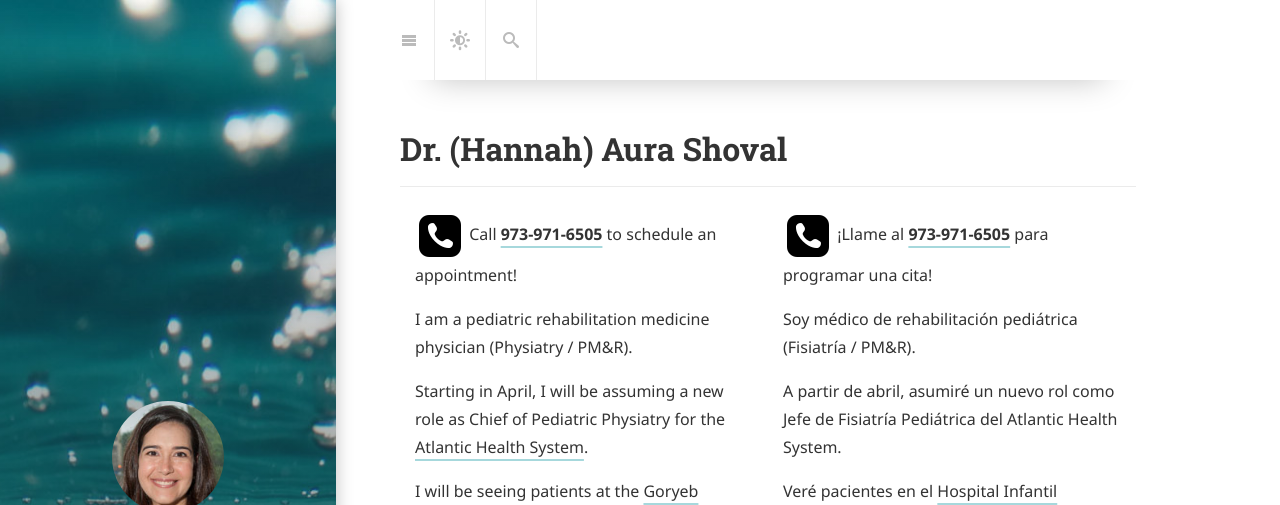
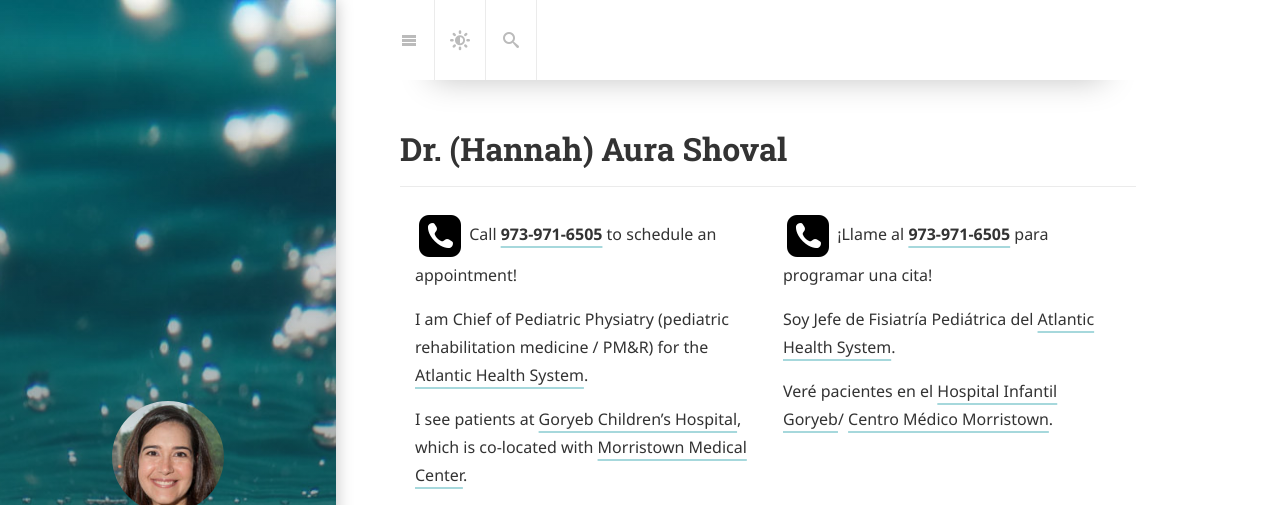
Before and after one commit to physiatry/physiatry.github.io, a Jekyll site: the page built from index.md, in a window 1280 px wide and 1400 px high. Shown: the top 505 px of the window. Built offline with Jekyll 4.4.1, drawn with Linux system fonts in a browser that asks for light colours; cached includes are drawn as plain includes; nearby versions of some CDN libraries; some web fonts are replaced; library files that are not in the unit come from our copies; some of the changed text lies outside the part shown; grey boxes are pictures that could not be loaded.

```diff
--- a/index.md
+++ b/index.md
@@ -12,11 +12,11 @@ cover: false
 
 [![phone](/assets/img/phone-icon.png){:class="img-responsive"}](tel:9739716505) Call **[973-971-6505](tel:9739716505)** to schedule an appointment!
 
-I am a pediatric rehabilitation medicine physician (Physiatry / PM&R).
+I am Chief of Pediatric Physiatry (pediatric rehabilitation medicine /
+PM&R) for the [Atlantic Health
+System](https://www.atlantichealth.org/).
 
-Starting in April, I will be assuming a new role as Chief of Pediatric Physiatry for the [Atlantic Health System](https://www.atlantichealth.org/).
-
-I will be seeing patients at the [Goryeb Children's Hospital](https://www.atlantichealth.org/locations/hospitals/goryeb-childrens-hospital.html), which is co-located with
+I see patients at [Goryeb Children's Hospital](https://www.atlantichealth.org/locations/hospitals/goryeb-childrens-hospital.html), which is co-located with
 [Morristown Medical Center](https://www.google.com/maps/dir//morristown+medical+center/data=!4m6!4m5!1m1!4e2!1m2!1m1!1s0x89c3a69b3e3b5bdf:0x5edce84ac07d4a42?sa=X&ved=2ahUKEwiPyuG0g7X1AhVSjokEHcVeDZcQ9Rd6BAgzEAU).
 
 </div>
@@ -24,9 +24,7 @@ I will be seeing patients at the [Goryeb Children's Hospital](https://www.atlant
 
 [![phone](/assets/img/phone-icon.png){:class="img-responsive"}](tel:9739716505) ¡Llame al **[973-971-6505](tel:9739716505)** para programar una cita!
 
-  Soy médico de rehabilitación pediátrica (Fisiatría / PM&R).
-
-A partir de abril, asumiré un nuevo rol como Jefe de Fisiatría Pediátrica del Atlantic Health System.
+Soy Jefe de Fisiatría Pediátrica del [Atlantic Health System](https://www.atlantichealth.org/).
 
 Veré pacientes en el [Hospital Infantil Goryeb](https://www.atlantichealth.org/locations/hospitals/goryeb-childrens-hospital.html)/ [Centro Médico Morristown](https://www.google.com/maps/dir//morristown+medical+center/data=!4m6!4m5!1m1!4e2!1m2!1m1!1s0x89c3a69b3e3b5bdf:0x5edce84ac07d4a42?sa=X&ved=2ahUKEwiPyuG0g7X1AhVSjokEHcVeDZcQ9Rd6BAgzEAU).
 
```
Also changed, not shown: other parts of index.md (+1 -1 lines), 1 other file.
